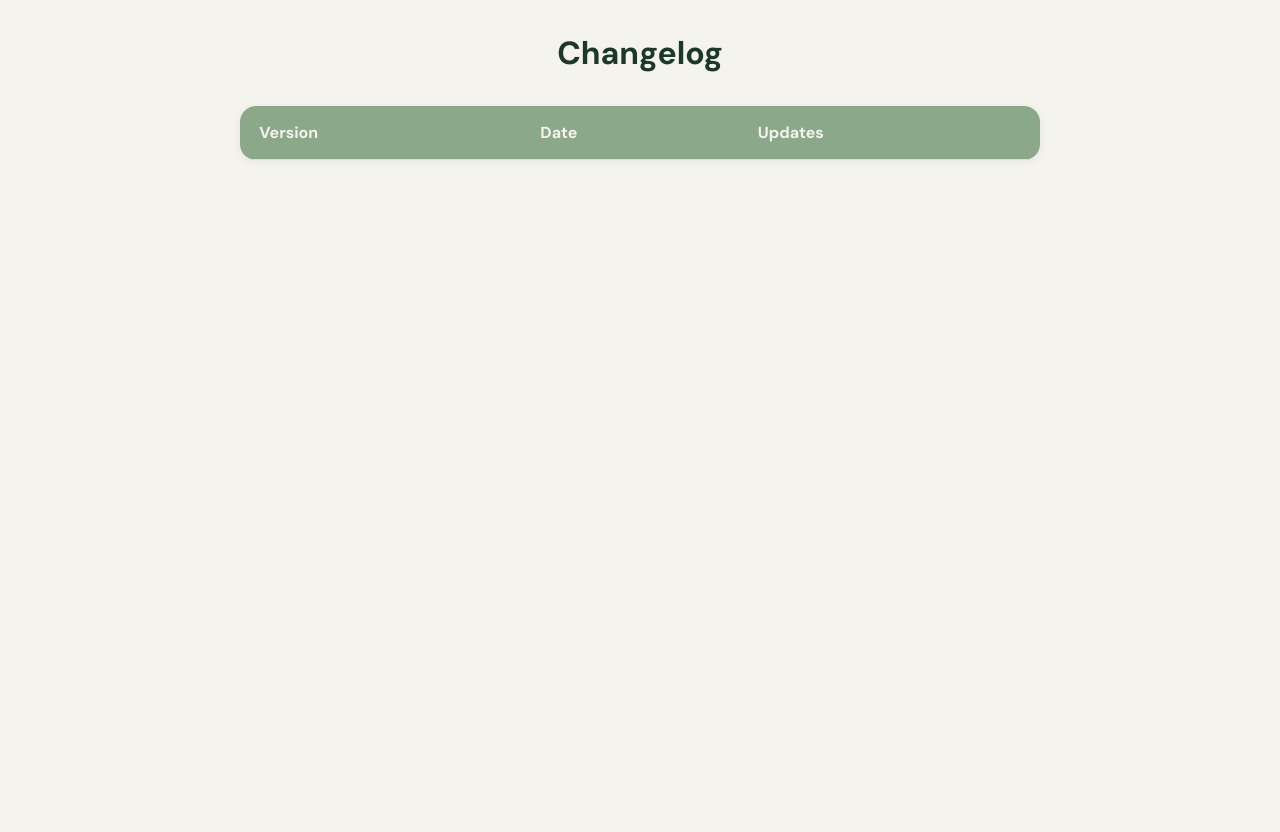
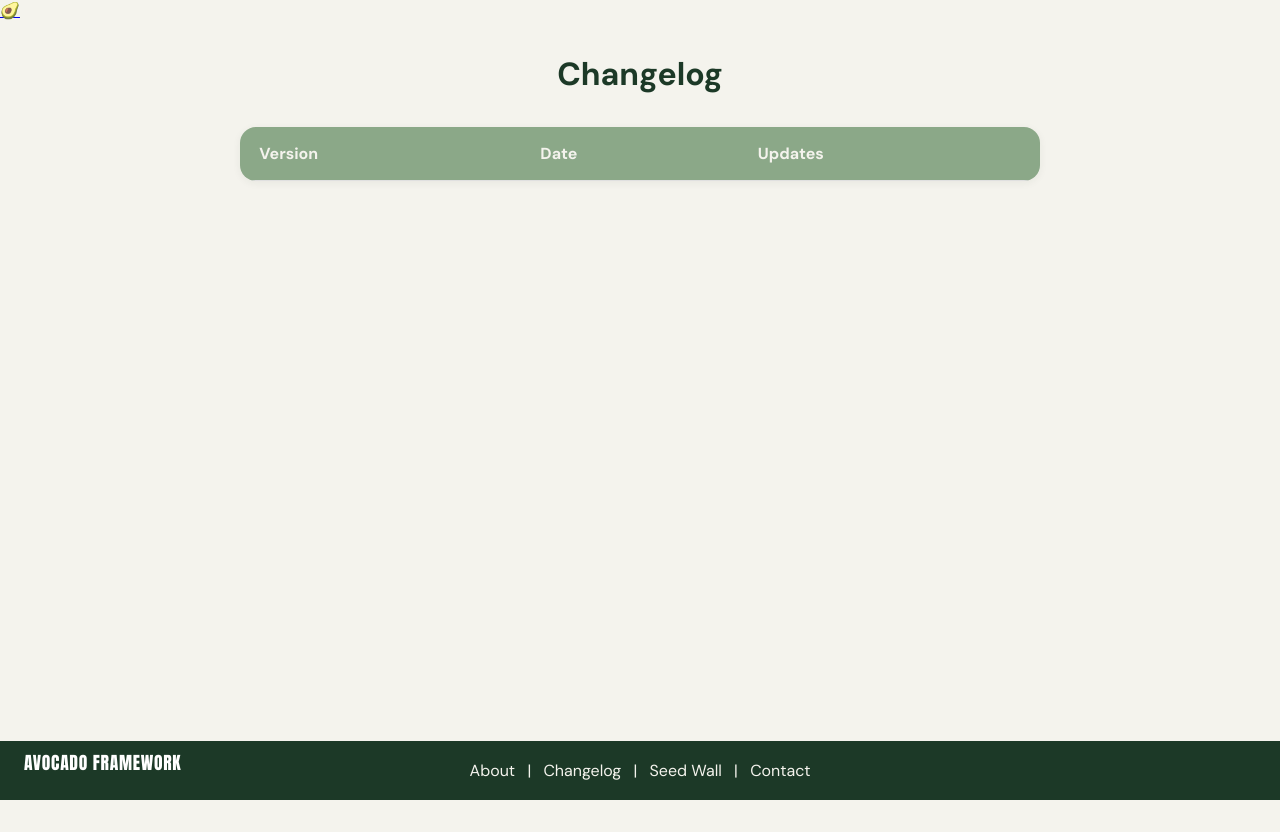
Before and after one commit to GYCgeek/AVOCADOFRAMEWORK, a plain HTML site: page public/changelog.html in a window 1280 px wide. After the commit the page ends 800 px from the top, so only its background shows below. Drawn offline with Linux system fonts and the light colour scheme; no server answers.

Commit message:
Update changelog.html

```diff
--- a/public/changelog.html
+++ b/public/changelog.html
@@ -42,9 +42,22 @@
         font-size: 0.98em;
       }
     }
+    html, body {
+      height: 100%;
+      min-height: 100vh;
+    }
+    body {
+      display: flex;
+      flex-direction: column;
+      min-height: 100vh;
+    }
+    main, .thanks-container, .seed-wall, .aboutus-container {
+      flex: 1 0 auto;
+    }
   </style>
 </head>
 <body>
+  <a href="index.html" class="home-btn" title="Back to Home">🥑</a>
   <main>
     <h1 style="text-align:center; margin-top:2rem;">Changelog</h1>
     <table class="changelog-table">
@@ -60,6 +73,15 @@
       </tbody>
     </table>
   </main>
+  <footer>
+    <a href="https://theglobalyouth.co/avocado" target="_blank" rel="noopener noreferrer" style="position: absolute; left: 1.5rem; bottom: 1.5rem; color: #fff; font-family: 'Impact', Impact, Charcoal, sans-serif; font-size: 1.1rem; letter-spacing: 0.04em; text-transform: uppercase; text-decoration: none; z-index: 10;">AVOCADO FRAMEWORK</a>
+    <nav class="footer-links">
+      <a href="aboutus.html">About</a> |
+      <a href="changelog.html">Changelog</a> |
+      <a href="proposals.html">Seed Wall</a> |
+      <a href="feedback.html">Contact</a>
+    </nav>
+  </footer>
   <script>
     fetch('changelog.json')
       .then(res => res.json())
```
